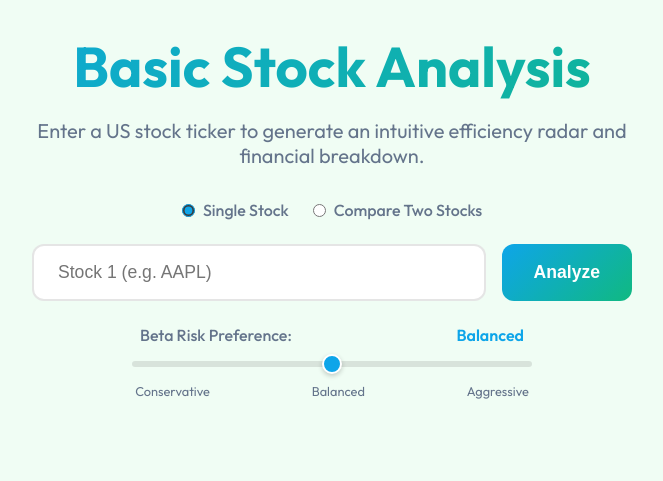
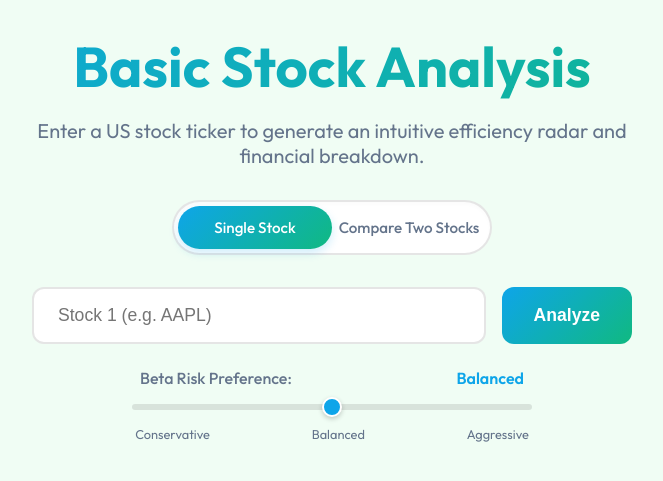
Before and after one commit to Jhanvi-Jk/Basic-Stock-Analysis, a Flask app: page / in a window 1280 px wide. Shown: the part 154-635 px from the top of the page, without its empty margins (308-971 px from the left). Run offline with Flask 3, Linux system fonts and the light colour scheme.

Commit message:
Convert Single/Compare mode toggle to a pill switch

```diff
--- a/static/styles.css
+++ b/static/styles.css
@@ -114,31 +114,62 @@
     margin: 0 auto 2rem;
 }
 
-/* Mode Toggle */
+/* Mode Toggle Pill */
 .mode-toggle {
     display: flex;
     justify-content: center;
-    gap: 1.5rem;
-    margin-bottom: 1.5rem;
+    margin-bottom: 2rem;
 }
 
-.mode-toggle label {
-    cursor: pointer;
+.toggle-container {
+    position: relative;
+    display: flex;
+    background: var(--bg-secondary);
+    border: 2px solid var(--border-color);
+    border-radius: 9999px; /* Pill shape */
+    padding: 4px;
+    width: 320px;
+    box-shadow: inset 0 2px 4px rgba(0,0,0,0.02);
+}
+
+.toggle-container input[type="radio"] {
+    display: none; /* Hide standard radio buttons */
+}
+
+.toggle-container label {
+    flex: 1;
+    text-align: center;
+    padding: 0.75rem 0;
     font-weight: 500;
     color: var(--text-secondary);
+    cursor: pointer;
+    z-index: 2;
     transition: color 0.3s ease;
-    display: flex;
-    align-items: center;
-    gap: 0.5rem;
+    border-radius: 9999px;
+    font-size: 0.95rem;
 }
 
-.mode-toggle input[type="radio"] {
-    accent-color: var(--accent-primary);
+.toggle-pill {
+    position: absolute;
+    top: 4px;
+    left: 4px;
+    width: calc(50% - 4px);
+    height: calc(100% - 8px);
+    background: linear-gradient(135deg, var(--accent-primary), var(--accent-secondary));
+    border-radius: 9999px;
+    z-index: 1;
+    transition: transform 0.3s cubic-bezier(0.4, 0, 0.2, 1);
+    box-shadow: 0 4px 10px rgba(14, 165, 233, 0.2);
 }
 
-.mode-toggle input[type="radio"]:checked + span,
-.mode-toggle label:hover {
-    color: var(--text-primary);
+/* Logic for slide */
+#modeSingle:checked ~ label[for="modeSingle"],
+#modeCompare:checked ~ label[for="modeCompare"] {
+    color: #ffffff; /* White text for active state */
+}
+
+#modeCompare:checked ~ .toggle-pill {
+    transform: translateX(100%);
 }
 
 /* Search Box */
--- a/templates/index.html
+++ b/templates/index.html
@@ -31,12 +31,15 @@
             <p>Enter a US stock ticker to generate an intuitive efficiency radar and financial breakdown.</p>
 
             <div class="mode-toggle">
-                <label>
-                    <input type="radio" name="analysisMode" value="single" checked> Single Stock
-                </label>
-                <label>
-                    <input type="radio" name="analysisMode" value="compare"> Compare Two Stocks
-                </label>
+                <div class="toggle-container">
+                    <input type="radio" id="modeSingle" name="analysisMode" value="single" checked>
+                    <label for="modeSingle">Single Stock</label>
+
+                    <input type="radio" id="modeCompare" name="analysisMode" value="compare">
+                    <label for="modeCompare">Compare Two Stocks</label>
+
+                    <div class="toggle-pill"></div>
+                </div>
             </div>
 
             <div class="search-box" id="searchBox">
```
